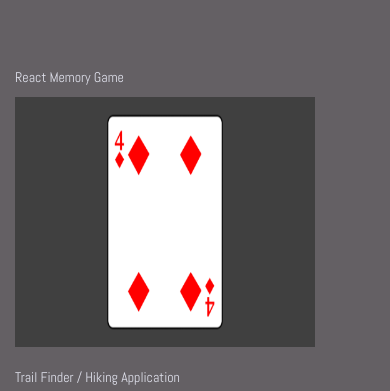
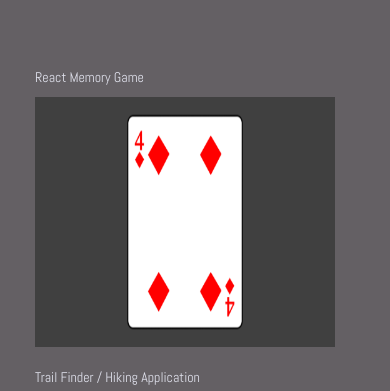
Before and after one commit to ClarkF704/ClarkF704.github.io, a website: page index.html in a window 390 px wide. Shown: the part 2155-2546 px from the top of the page. Drawn offline with nearby package versions, Linux system fonts and the light colour scheme.

Commit message:
changing margin

```diff
--- a/style.css
+++ b/style.css
@@ -266,6 +266,7 @@ header {
     margin-left:30px;
   }
   .text-showcase{
+    margin-left:20px;
     padding-top: 20px;
   }
 }
```
